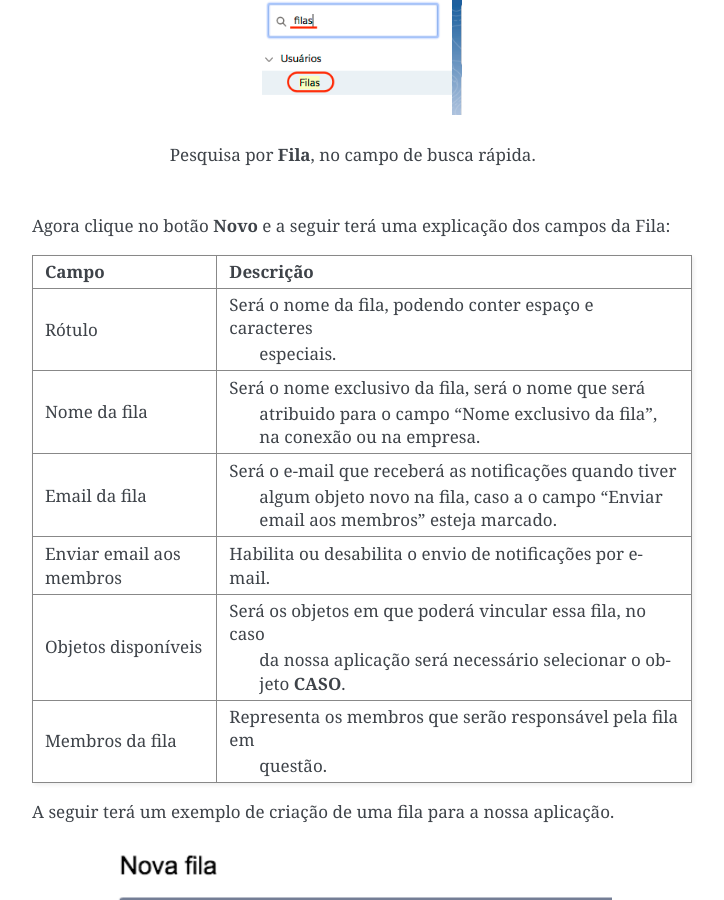
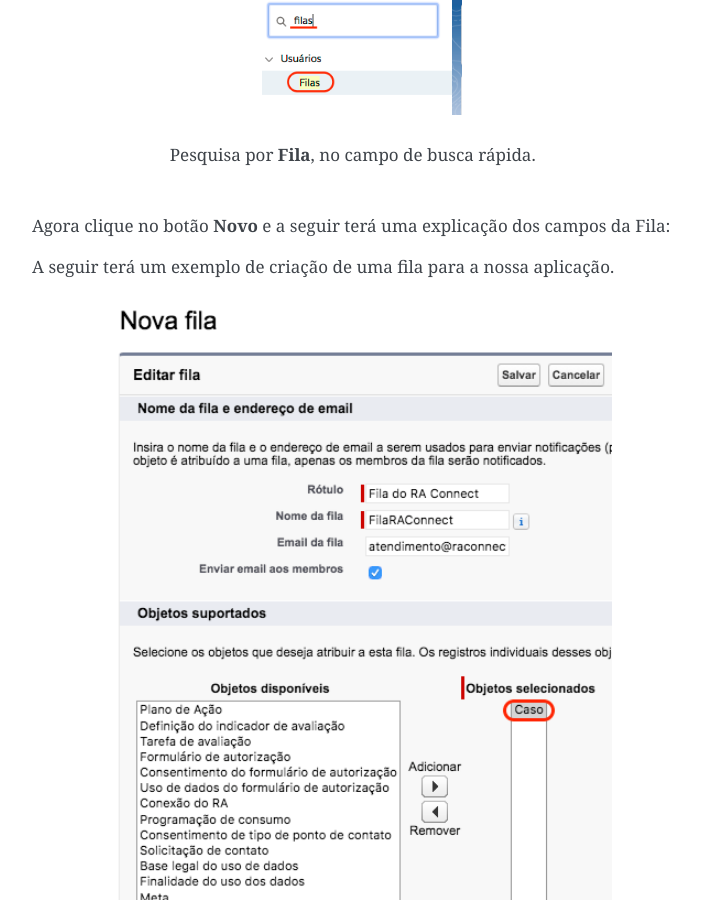
Before and after one commit to Inpulso-Tecnologia/RAConnectDOCFull, a Sphinx documentation site: the page built from docs/Funcional/fila.rst, in a window 1280 px wide and 900 px high, scrolled down 793 px. Shown: the whole window, without its empty margins (388-1112 px from the left). Built offline with Sphinx 7.4.7, drawn with Linux system fonts in a browser that asks for light colours.

Commit message:
Atualização de tabela da FILA

```diff
--- a/docs/Funcional/fila.rst
+++ b/docs/Funcional/fila.rst
@@ -24,29 +24,6 @@ A seguir digite na barra de busca rápida **"Filas"** e clique nele, como na fig
     Pesquisa por **Fila**, no campo de busca rápida.
 
 Agora clique no botão **Novo** e a seguir terá uma explicação dos campos da Fila:
-
-
-
-============================  ==========================================================
-            Campo                                           Descrição
-============================  ==========================================================
-Rótulo						  Será o nome da fila, podendo conter espaço e caracteres
-							especiais.
-Nome da fila  				  Será o nome exclusivo da fila, será o nome que será
-							atribuido para o campo "Nome exclusivo da fila",
-							na conexão ou na empresa.
-Email da fila 				  Será o e-mail que receberá as notificações quando tiver
-							algum objeto novo na fila, caso a o campo
-							"Enviar email aos membros" esteja marcado.
-Enviar email aos membros      Habilita ou desabilita o envio de notificações por e-mail.
-Objetos disponíveis			  Será os objetos em que poderá vincular essa fila, no caso
-							da nossa aplicação será necessário selecionar o objeto **CASO**.
-Membros da fila 			  Representa os membros que serão responsável pela fila em
-							questão.
-============================  ==========================================================
-
-
-
 
 
 +----------------------------+----------------------------------------------------------+
```
